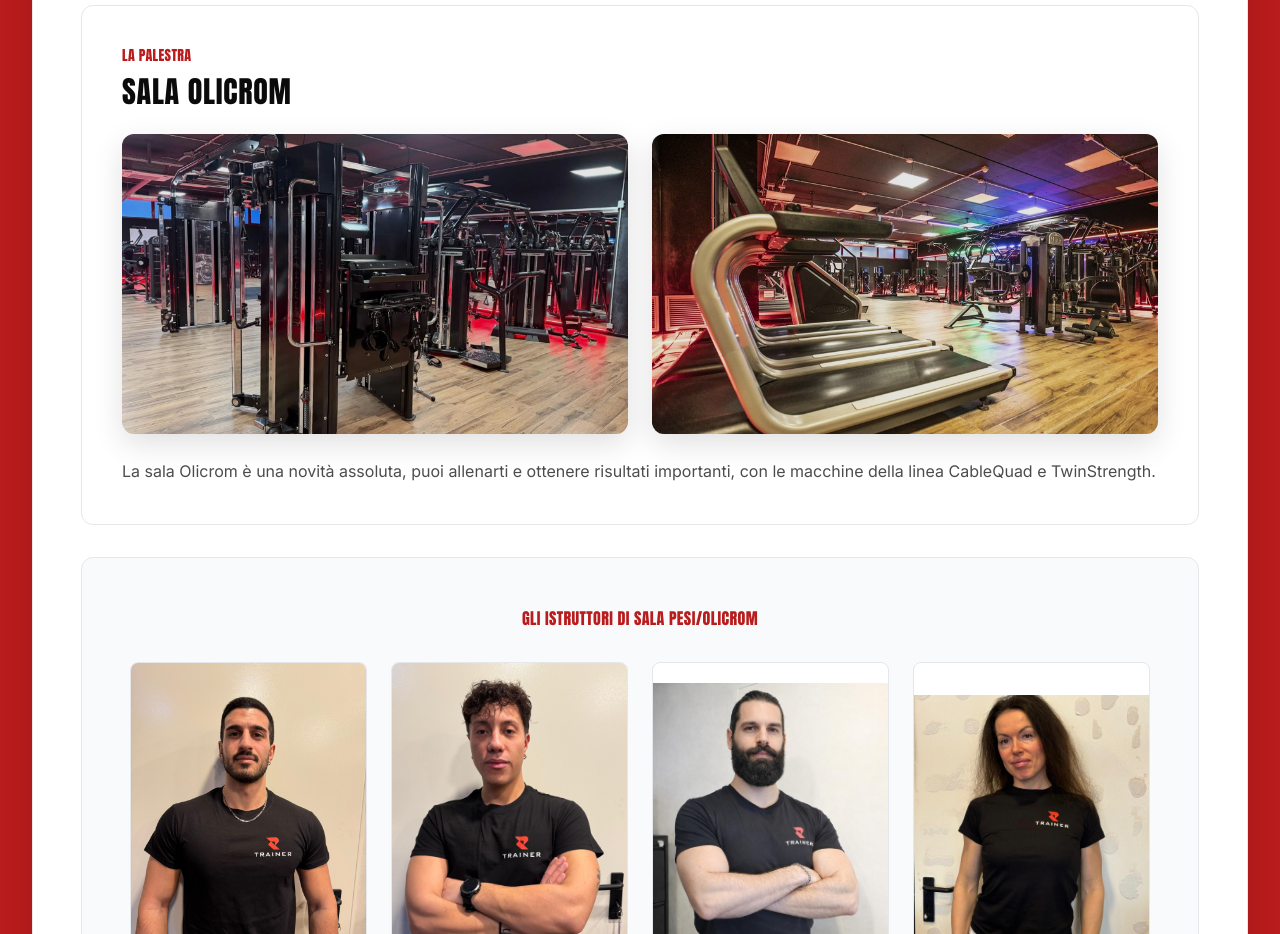
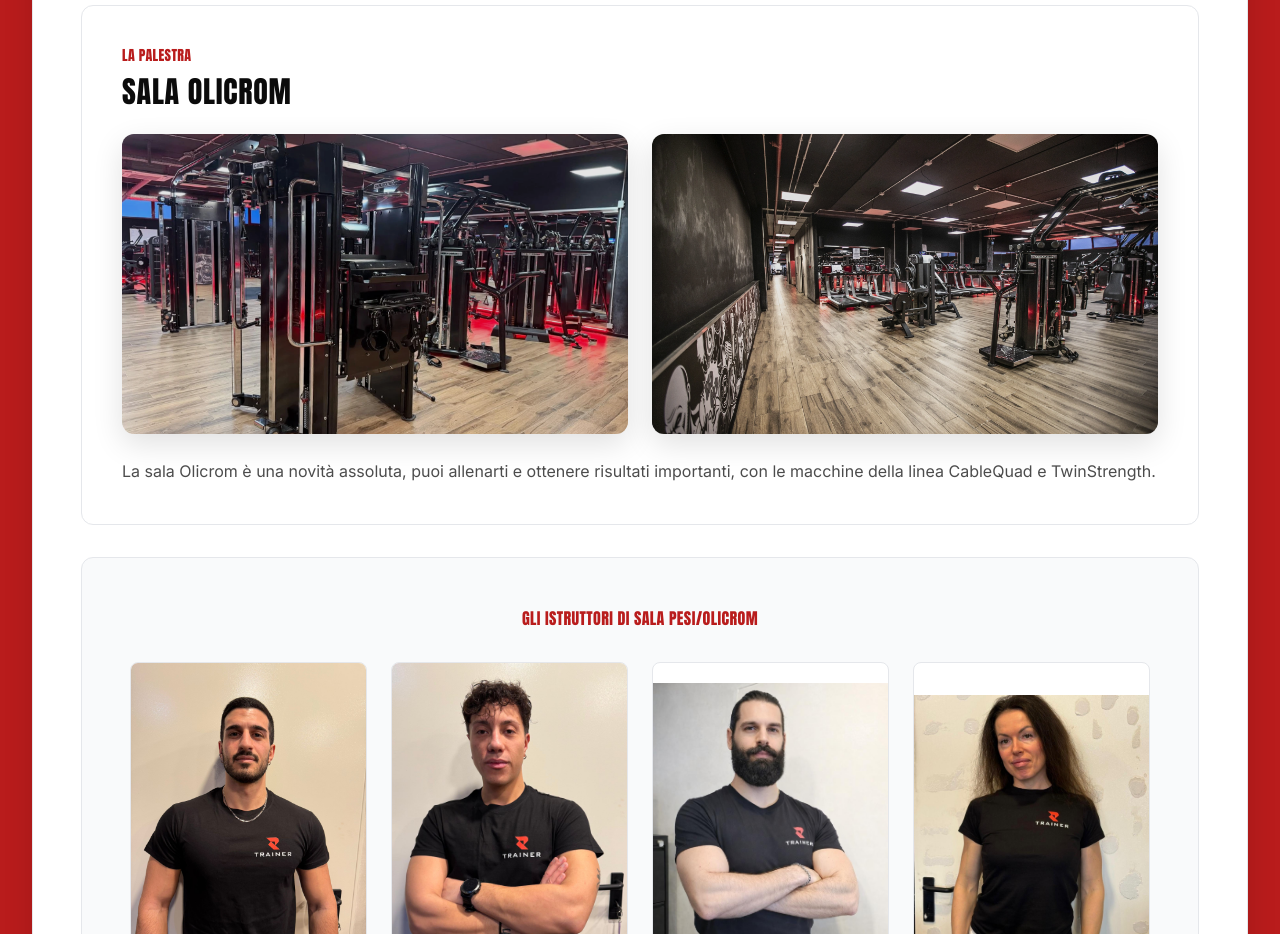
Before and after one commit to alelodato/red-gym, a Next.js app: page /about in a window 1280 px wide. Shown: the part 3640-4574 px from the top of the page. Built offline with nearby package versions, Linux system fonts and the light colour scheme.

Commit message:
modificato immagine desktop sala olicrom

```diff
--- a/app/about/page.js
+++ b/app/about/page.js
@@ -735,7 +735,7 @@ export default function AboutPage() {
                 </div>
                 <div className="relative overflow-hidden rounded-xl shadow-soft h-[300px]">
                   <img
-                    src={toPublicSrc("palestra6.webp")}
+                    src={toPublicSrc("palestra7.webp")}
                     alt="Sala Olicrom Red Gym"
                     className="absolute inset-0 h-full w-full object-cover"
                   />
@@ -905,6 +905,7 @@ export default function AboutPage() {
             <h2 className="font-heading uppercase tracking-wide text-3xl sm:text-4xl mt-2">Alla Red Gym ti senti a casa</h2>
             <p className="mt-4 text-black/70 leading-relaxed">
               Per noi l'accoglienza non è un dettaglio, è il primo passo del tuo percorso.
+              <br />
               Gaia ed Eleonora ti accolgono con professionalità e attenzione, pronte ad ascoltare le tue esigenze e a guidarti fin dal primo ingresso.
             </p>
           </div>
```
